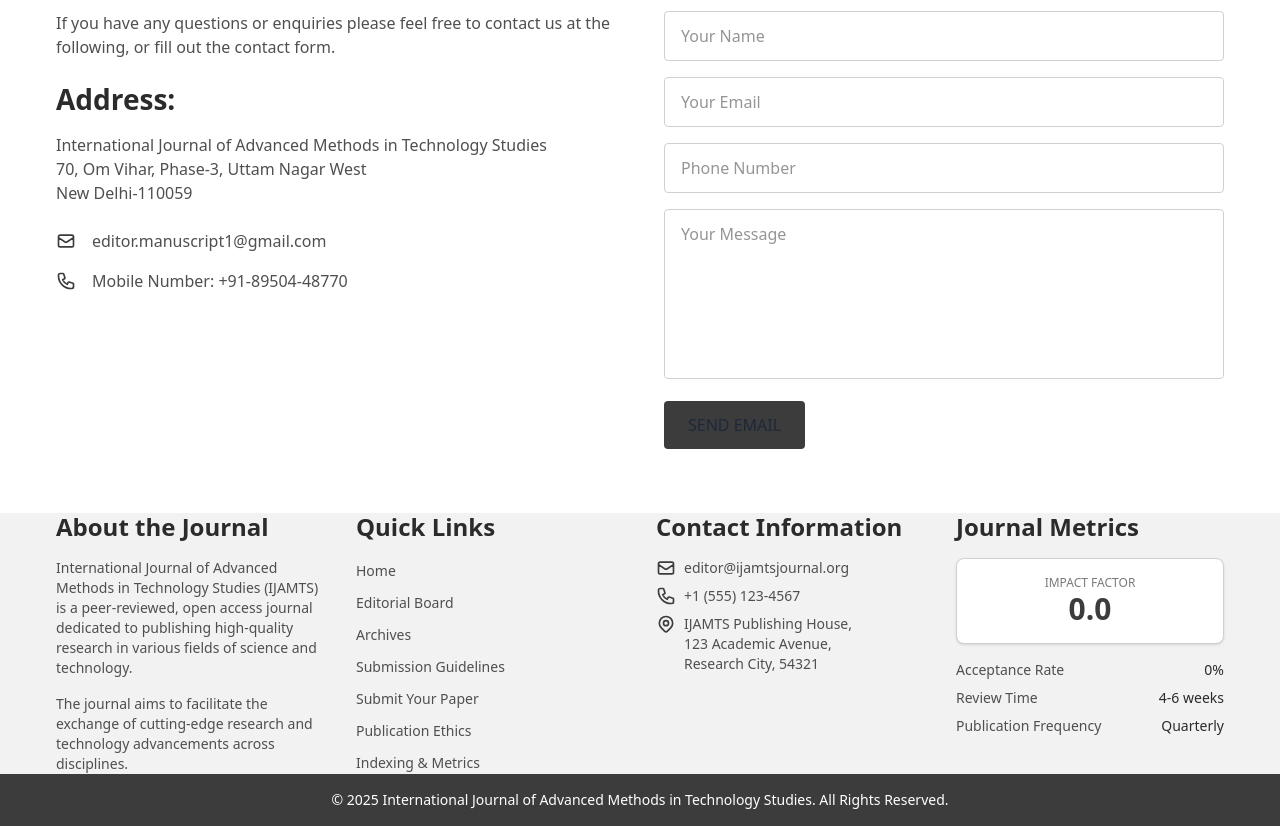
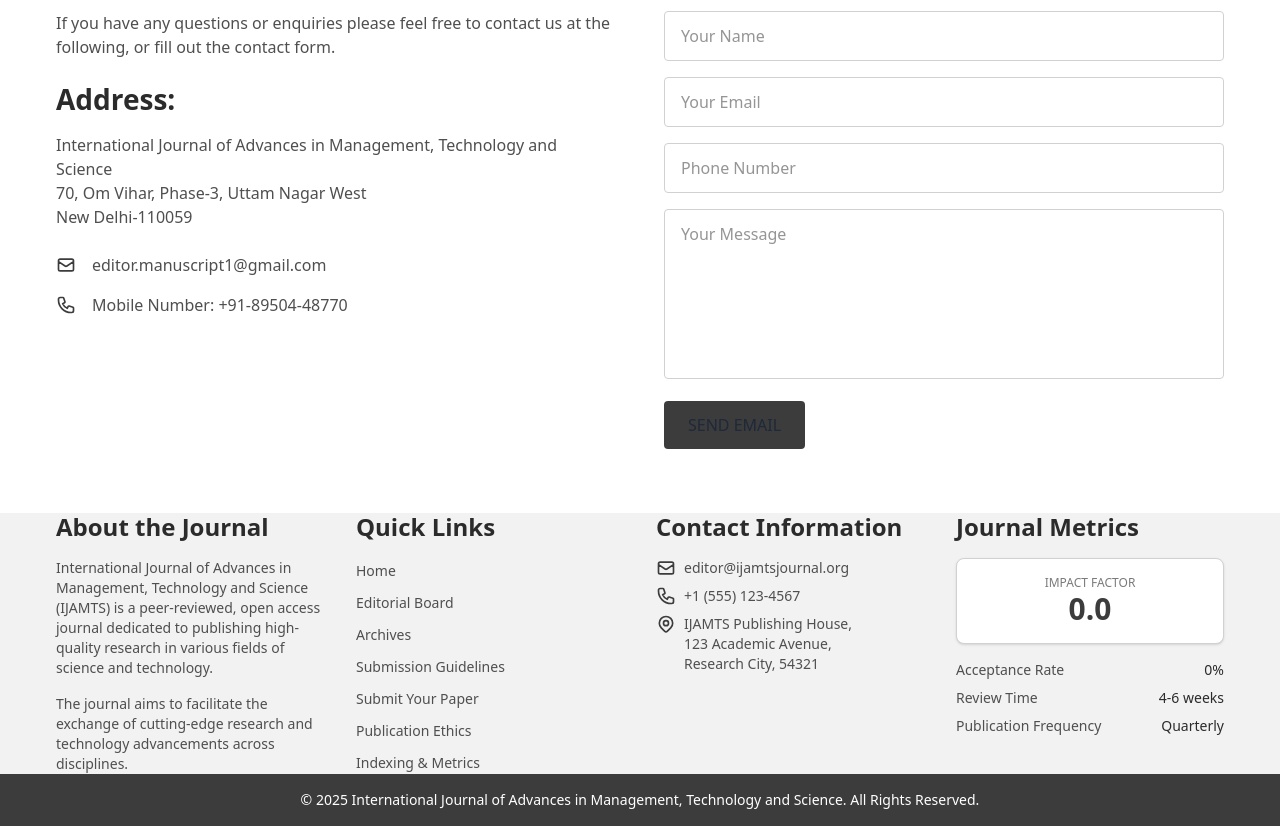
Before and after one commit to Nya1383/ijamts, a Next.js app: page /contact in a window 1280 px wide. Shown: the part 360-1186 px from the top of the page. Built offline with nearby package versions, Linux system fonts and the light colour scheme.

Commit message:
content edit
edited the data a bit

```diff
--- a/src/app/contact/layout.tsx
+++ b/src/app/contact/layout.tsx
@@ -2,7 +2,7 @@ import { Metadata } from "next";
 
 export const metadata: Metadata = {
   title: "Contact Us - IJAMTS",
-  description: "Contact the International Journal of Advanced Methods in Technology Studies team",
+  description: "Contact the International Journal of Advances in Management, Technology and Science team",
 };
 
 export default function ContactLayout({
--- a/src/app/contact/page.tsx
+++ b/src/app/contact/page.tsx
@@ -2,7 +2,7 @@ import { Metadata } from "next";
 
 export const metadata: Metadata = {
   title: "Contact Us - IJAMTS",
-  description: "Contact the International Journal of Advanced Methods in Technology Studies team",
+  description: "Contact the International Journal of Advances in Management, Technology and Science team",
 };
 
 export default function ContactPage() {
@@ -20,7 +20,7 @@ export default function ContactPage() {
           <div className="mb-6">
             <h3 className="text-[var(--foreground)] font-semibold mb-2">Address:</h3>
             <p className="text-[var(--secondary-text)]">
-              International Journal of Advanced Methods in Technology Studies<br />
+              International Journal of Advances in Management, Technology and Science<br />
               70, Om Vihar, Phase-3, Uttam Nagar West<br />
               New Delhi-110059
             </p>
--- a/src/app/layout.tsx
+++ b/src/app/layout.tsx
@@ -17,7 +17,7 @@ const geistMono = Geist_Mono({
 });
 
 export const metadata: Metadata = {
-  title: "IJAMTS - International Journal of Advanced Methods in Technology Studies",
+  title: "IJAMTS - International Journal of Advances in Management, Technology and Science",
   description: "A peer-reviewed, open-access journal for scientific research and technological advancements",
 };
 
--- a/src/app/submission/page.tsx
+++ b/src/app/submission/page.tsx
@@ -3,7 +3,7 @@ import { Metadata } from "next";
 
 export const metadata: Metadata = {
   title: "Article Submission - IJAMTS",
-  description: "Submit your article for publication in the International Journal of Advanced Methods in Technology Studies",
+  description: "Submit your article for publication in the International Journal of Advances in Management, Technology and Science",
 };
 
 export default function SubmissionPage() {
--- a/src/components/Footer.tsx
+++ b/src/components/Footer.tsx
@@ -7,7 +7,7 @@ export default function Footer() {
           <div>
             <h4 className="text-[var(--foreground)] font-semibold mb-4">About the Journal</h4>
             <p className="text-sm text-[var(--secondary-text)] mb-4">
-              International Journal of Advanced Methods in Technology Studies (IJAMTS) is a peer-reviewed, open access journal
+              International Journal of Advances in Management, Technology and Science (IJAMTS) is a peer-reviewed, open access journal
               dedicated to publishing high-quality research in various fields of science and technology.
             </p>
             <p className="text-sm text-[var(--secondary-text)]">
@@ -140,7 +140,7 @@ export default function Footer() {
       <div className="bg-[var(--accent)] text-[var(--background)] py-4">
         <div className="container text-center text-sm">
           <p>
-            © {new Date().getFullYear()} International Journal of Advanced Methods in Technology Studies. All Rights Reserved.
+            © {new Date().getFullYear()} International Journal of Advances in Management, Technology and Science. All Rights Reserved.
           </p>
         </div>
       </div>
--- a/src/components/MainContent.tsx
+++ b/src/components/MainContent.tsx
@@ -6,7 +6,7 @@ export default function MainContent() {
         <h2 className="text-2xl font-bold text-[var(--foreground)] mb-4">About the Journal</h2>
         <div className="bg-[var(--background)] rounded-lg shadow-sm p-6 border border-[var(--border)]">
           <p className="mb-4 text-[var(--secondary-text)]">
-            The International Journal of Advanced Methods in Technology Studies (IJAMTS) is a peer-reviewed, open-access journal
+            The International Journal of Advances in Management, Technology and Science (IJAMTS) is a peer-reviewed, open-access journal
             that publishes original research articles, review papers, short communications, and technical notes in all
             areas of science, engineering, and technology.
           </p>
--- a/src/components/SchemaOrg.tsx
+++ b/src/components/SchemaOrg.tsx
@@ -6,7 +6,7 @@ export default function SchemaOrg() {
   const schemaData = {
     "@context": "https://schema.org",
     "@type": "Periodical",
-    "name": "International Journal of Advanced Methods in Technology Studies",
+    "name": "International Journal of Advances in Management, Technology and Science",
     "alternateName": "IJAMTS",
     "issn": "2456-0944",
     "description": "A peer-reviewed, open access journal dedicated to publishing high-quality research in various fields of science and technology.",
```
